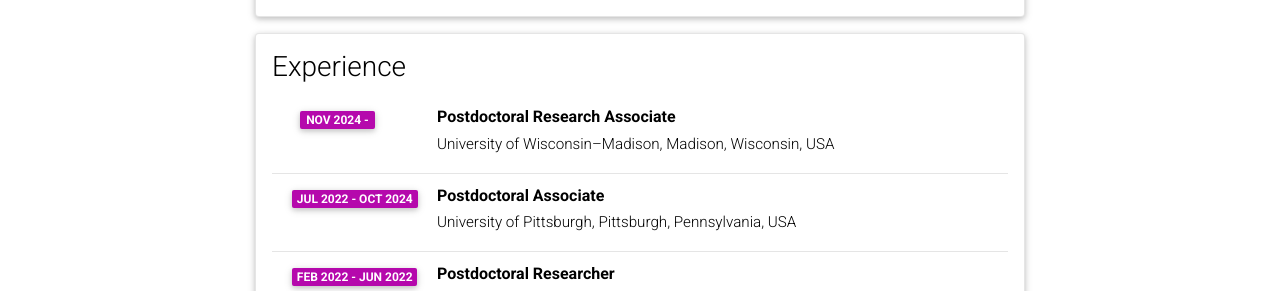
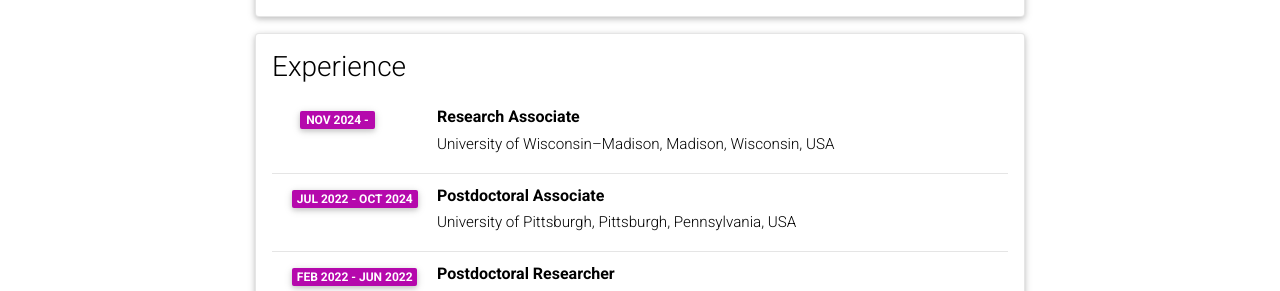
Before and after one commit to jungtaekkim/jungtaekkim.github.io, a Jekyll site: the page built from _pages/cv.md, in a window 1280 px wide and 900 px high, scrolled down 401 px. Shown: the part 153-444 px from the top of the window. Built offline with Jekyll 4.4.1, drawn with Linux system fonts in a browser that asks for light colours; comment, search, counter and statistics services are not loaded; a style sheet for code colours, icons or effects is not loaded.

Commit message:
Update all

```diff
--- a/_data/cv.yml
+++ b/_data/cv.yml
@@ -21,7 +21,7 @@
 - title: Experience
   type: time_table
   contents:
-    - title: Postdoctoral Research Associate
+    - title: Research Associate
       institution: University of Wisconsin&ndash;Madison, Madison, Wisconsin, USA
       year: Nov 2024 -
       description:
```
